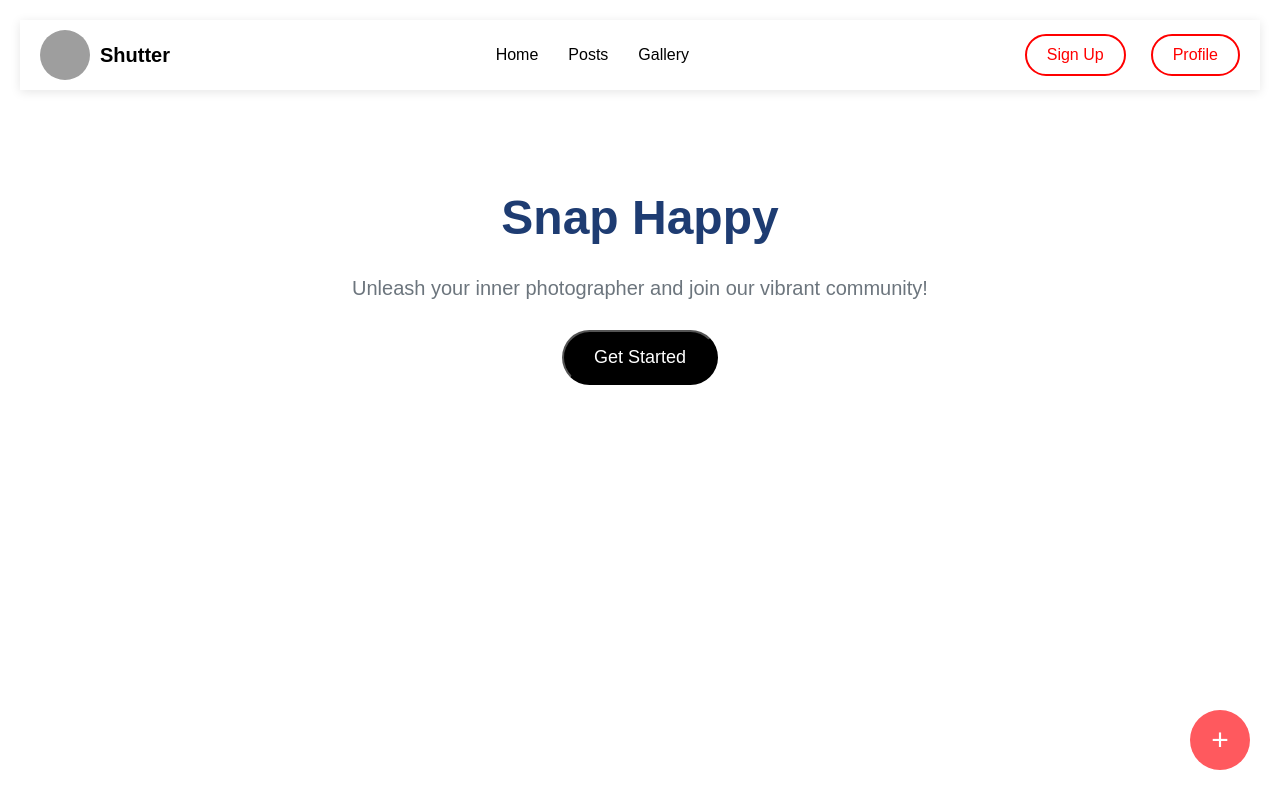
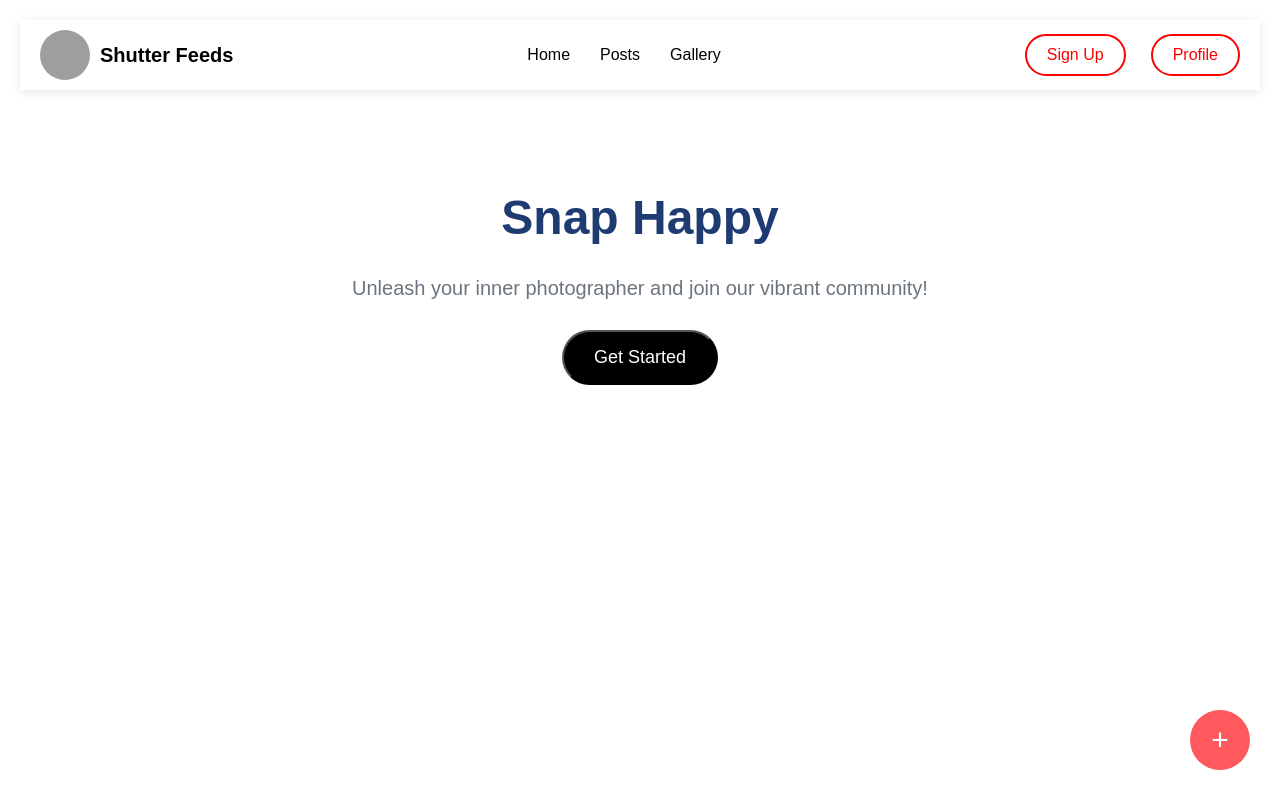
Before and after one commit to calebdfk/Shutter-Feeds, a React (Create React App) app in the folder frontend/portfolio/: page / in a window 1280 px wide. Built offline with nearby package versions, Linux system fonts and the light colour scheme; grey boxes are pictures that could not be loaded.

Commit message:
updated span on navbar from shutter to shutter feeds

```diff
--- a/frontend/portfolio/src/Pages/Landingpage.js
+++ b/frontend/portfolio/src/Pages/Landingpage.js
@@ -9,7 +9,7 @@ const LandingPage = () => {
       <header className="header">
         <div className="logo-container">
           <img src= {Logo} alt="Shutter Logo" className="logo" />
-          <span className="app-name">Shutter</span>
+          <span className="app-name">Shutter Feeds</span>
         </div>
         <nav className="nav-links">
           <a href="#home">Home</a>
```
